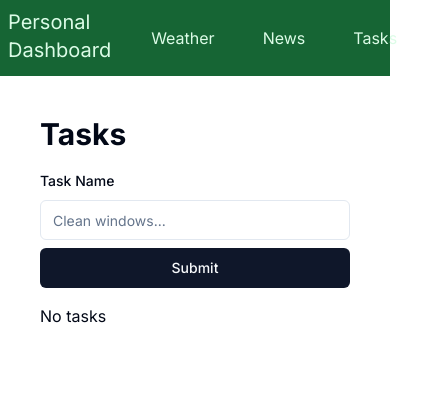
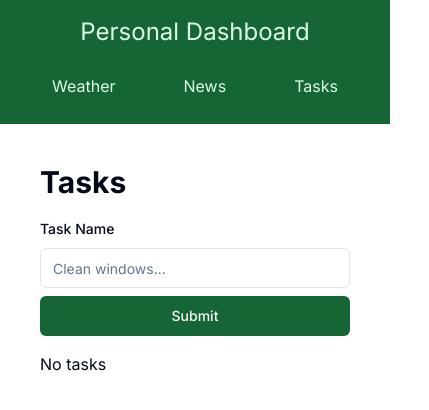
Before and after one commit to scoot556/entropy-dashboard-app, a Next.js app: page /tasks in a window 390 px wide. Shown: the top 410 px of the page, 429 px wide, since content can reach past the window. Built offline with nearby package versions, Linux system fonts and the light colour scheme.

Commit message:
updated readme, button colour and added example .env file

```diff
--- a/app/(main)/(pages)/news/page.tsx
+++ b/app/(main)/(pages)/news/page.tsx
@@ -46,12 +46,12 @@ const NewsPage = () => {
         <div className="flex-1 space-y-4">
             <h1 className="text-3xl font-bold">News</h1>
             <div className="grid md:grid-cols-3 gap-4 grid-cols-1">
-                <Button onClick={() => handleCategoryFetch("sports")}>Latest Sports News</Button>
-                <Button onClick={() => handleCategoryFetch("business")}>Latest Business News</Button>
-                <Button onClick={() => handleCategoryFetch("entertainment")}>Latest Entertainment News</Button>
-                <Button onClick={() => handleCategoryFetch("health")}>Latest Health News</Button>
-                <Button onClick={() => handleCategoryFetch("science")}>Latest Science News</Button>
-                <Button onClick={() => handleCategoryFetch("")}>Latest News</Button>
+                <Button onClick={() => handleCategoryFetch("sports")} variant="primary">Latest Sports News</Button>
+                <Button onClick={() => handleCategoryFetch("business")} variant="primary">Latest Business News</Button>
+                <Button onClick={() => handleCategoryFetch("entertainment")} variant="primary">Latest Entertainment News</Button>
+                <Button onClick={() => handleCategoryFetch("health")} variant="primary">Latest Health News</Button>
+                <Button onClick={() => handleCategoryFetch("science")} variant="primary">Latest Science News</Button>
+                <Button onClick={() => handleCategoryFetch("")} variant="primary">Latest News</Button>
             </div>
             {news && news.length !== 0 ? (
                 <div className="grid gap-8 md:grid-cols-2">
--- a/app/(main)/(pages)/tasks/page.tsx
+++ b/app/(main)/(pages)/tasks/page.tsx
@@ -80,7 +80,7 @@ const TasksPage = () => {
                             </FormItem>
                         )}
                     />
-                    <Button type="submit" className="w-full" disabled={form.formState.isSubmitting}>Submit</Button>
+                    <Button type="submit" className="w-full" variant="primary" disabled={form.formState.isSubmitting}>Submit</Button>
                 </form>
             </Form>
             {tasks && tasks.length === 0 ? (
--- a/app/(main)/(pages)/weather/page.tsx
+++ b/app/(main)/(pages)/weather/page.tsx
@@ -74,7 +74,7 @@ const WeatherPage = () => {
                             </FormItem>
                         )}
                     />
-                    <Button type="submit" className="w-full" disabled={form.formState.isSubmitting}>Submit</Button>
+                    <Button type="submit" className="w-full" variant="primary" disabled={form.formState.isSubmitting}>Submit</Button>
                 </form>
             </Form>
            {weather && weather.length > 1 && (
@@ -84,7 +84,7 @@ const WeatherPage = () => {
                 ))}
             </div>
            )}
-           <div className="">
+           <div>
             {weather && weather?.name !== undefined && (
                     <SingleWeatherCard weather={weather} />
                 )}
--- a/components/cards/single-weather-card.tsx
+++ b/components/cards/single-weather-card.tsx
@@ -35,7 +35,7 @@ export const SingleWeatherCard = ({ weather }: WeatherCardProps) => {
                     <p>Feels like: {Math.round(weather?.main?.feels_like)}°C</p>
                     <p>Temperature Min: {Math.round(weather?.main?.temp_min)}°C</p>
                     <p>Temperature Max: {Math.round(weather?.main?.temp_max)}°C</p>
-                    <p>Humiditiy: {weather?.main?.humidity}s</p>
+                    <p>Humiditiy: {weather?.main?.humidity}</p>
                 </div>
                 <div className="py-2">
                     <p>Weather: {weather?.weather?.[0]?.main}, {weather?.weather?.[0]?.description}</p>
--- a/components/cards/weather-card.tsx
+++ b/components/cards/weather-card.tsx
@@ -25,7 +25,7 @@ export const WeatherCard = ({ weather, setLocation }: WeatherCardProps) => {
                 <p>{weather?.lat}{weather?.lon && (",")}{weather?.lon}</p>
             </CardContent>
             <CardFooter>
-                <Button onClick={() => setLocation([weather?.lat, weather?.lon])} type="button" className="w-full">View</Button>
+                <Button onClick={() => setLocation([weather?.lat, weather?.lon])} type="button" className="w-full" variant="primary">View</Button>
             </CardFooter>
         </Card>
     );
--- a/components/navigation/navigation.tsx
+++ b/components/navigation/navigation.tsx
@@ -3,9 +3,9 @@ import Link from "next/link";
 export const Navigation = () => {
     return (
         <>
-            <div className="bg-green-800 text-green-100 flex justify-between md:hidden">
-                <p className="text-xl p-2">Personal Dashboard</p>
-                <div className="flex items-center space-x-4 p-4">
+            <div className="bg-green-800 text-green-100 flex flex-col items-center justify-center md:hidden">
+                <p className="text-2xl pt-4">Personal Dashboard</p>
+                <div className="flex items-center space-x-4 p-4 w-full justify-evenly">
 
                     <Link href="/weather" className="block py-2.5 px-4 rounded hover:text-white hover:bg-green-700">Weather</Link>
                     <Link href="/news" className="block py-2.5 px-4 rounded hover:text-white hover:bg-green-700">News</Link>
--- a/components/ui/button.tsx
+++ b/components/ui/button.tsx
@@ -18,6 +18,7 @@ const buttonVariants = cva(
           "bg-secondary text-secondary-foreground hover:bg-secondary/80",
         ghost: "hover:bg-accent hover:text-accent-foreground",
         link: "text-primary underline-offset-4 hover:underline",
+        primary: "bg-green-800 text-primary-foreground hover:bg-green-900/80",
       },
       size: {
         default: "h-10 px-4 py-2",
```
Also changed, not shown: 2 other files (tests, documents, lock files or other folders).
